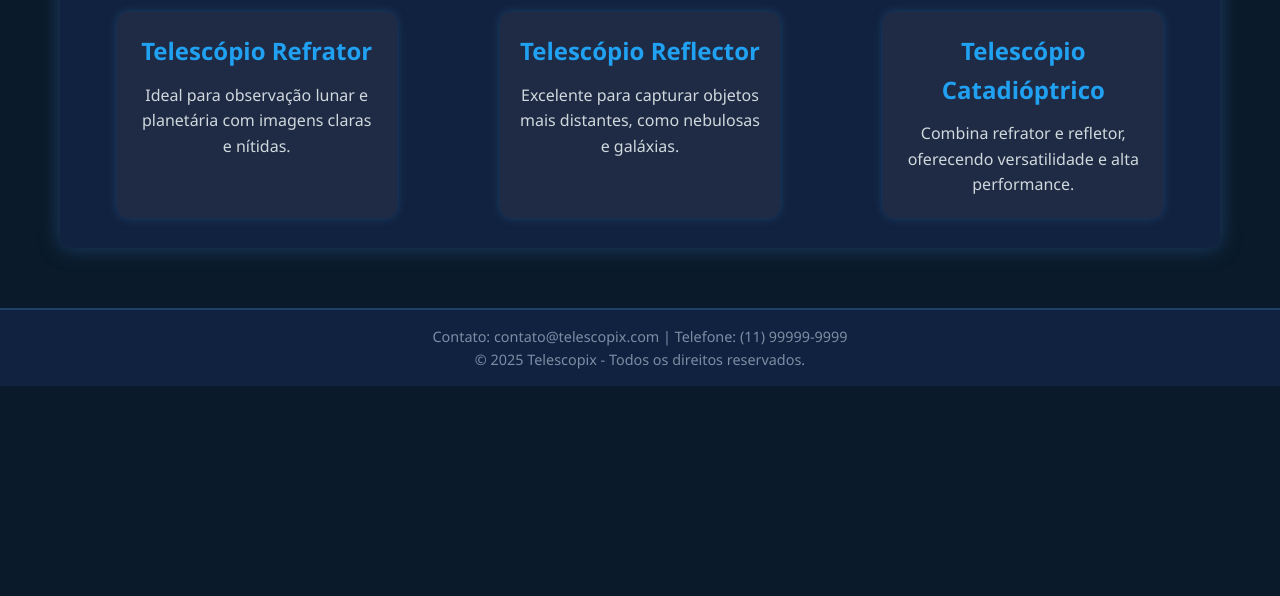
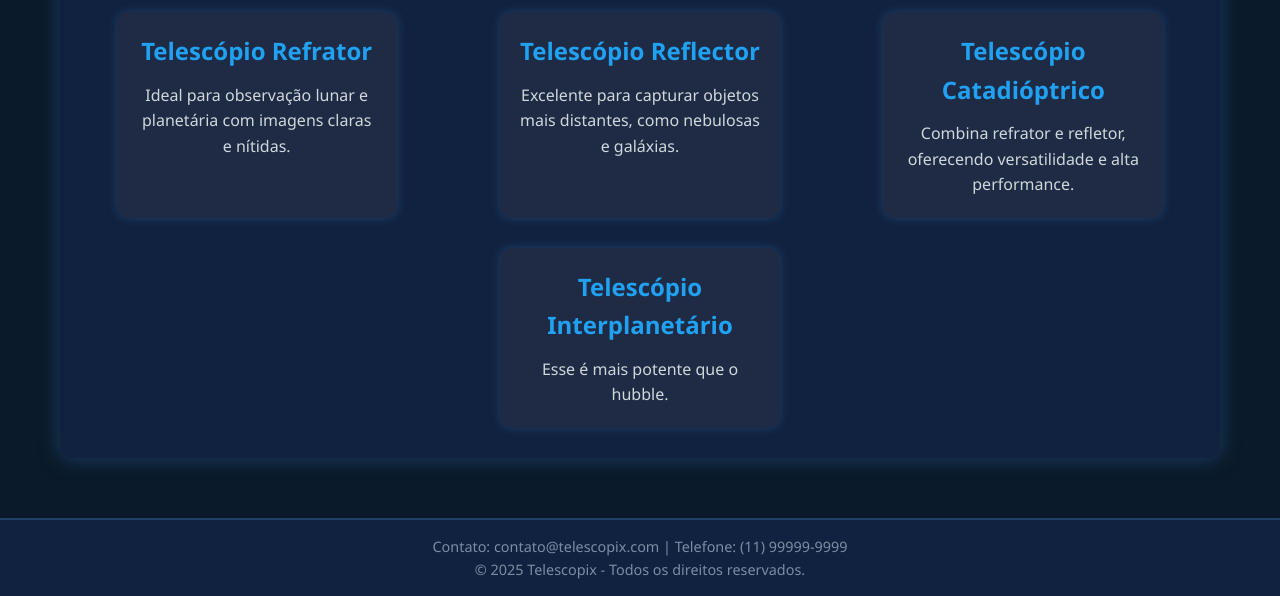
Before and after one commit to marivaldoalca/teste, a plain HTML site: page index.html in a window 1280 px wide. Shown: the part 587-1183 px from the top of the page. Before the commit the page ends 973 px from the top, so only its background shows below. Drawn offline with Linux system fonts and the light colour scheme.

Commit message:
Add files via upload

```diff
--- a/index.html
+++ b/index.html
@@ -185,6 +185,10 @@
           <h4>Telescópio Catadióptrico</h4>
           <p>Combina refrator e refletor, oferecendo versatilidade e alta performance.</p>
         </article>
+		<article class="product-item">
+          <h4>Telescópio Interplanetário</h4>
+          <p>Esse é mais potente que o hubble.</p>
+        </article>
       </div>
     </section>
   </main>
```
